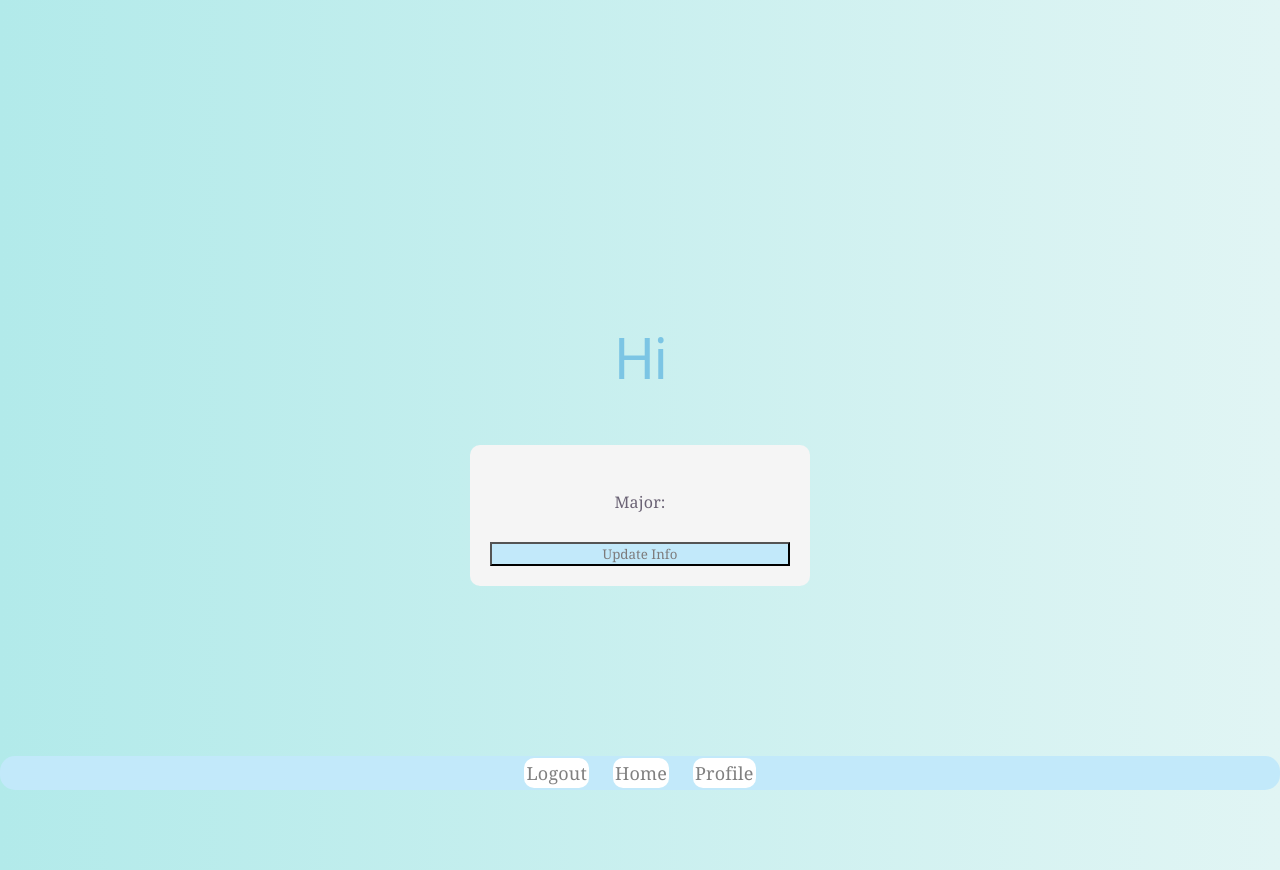
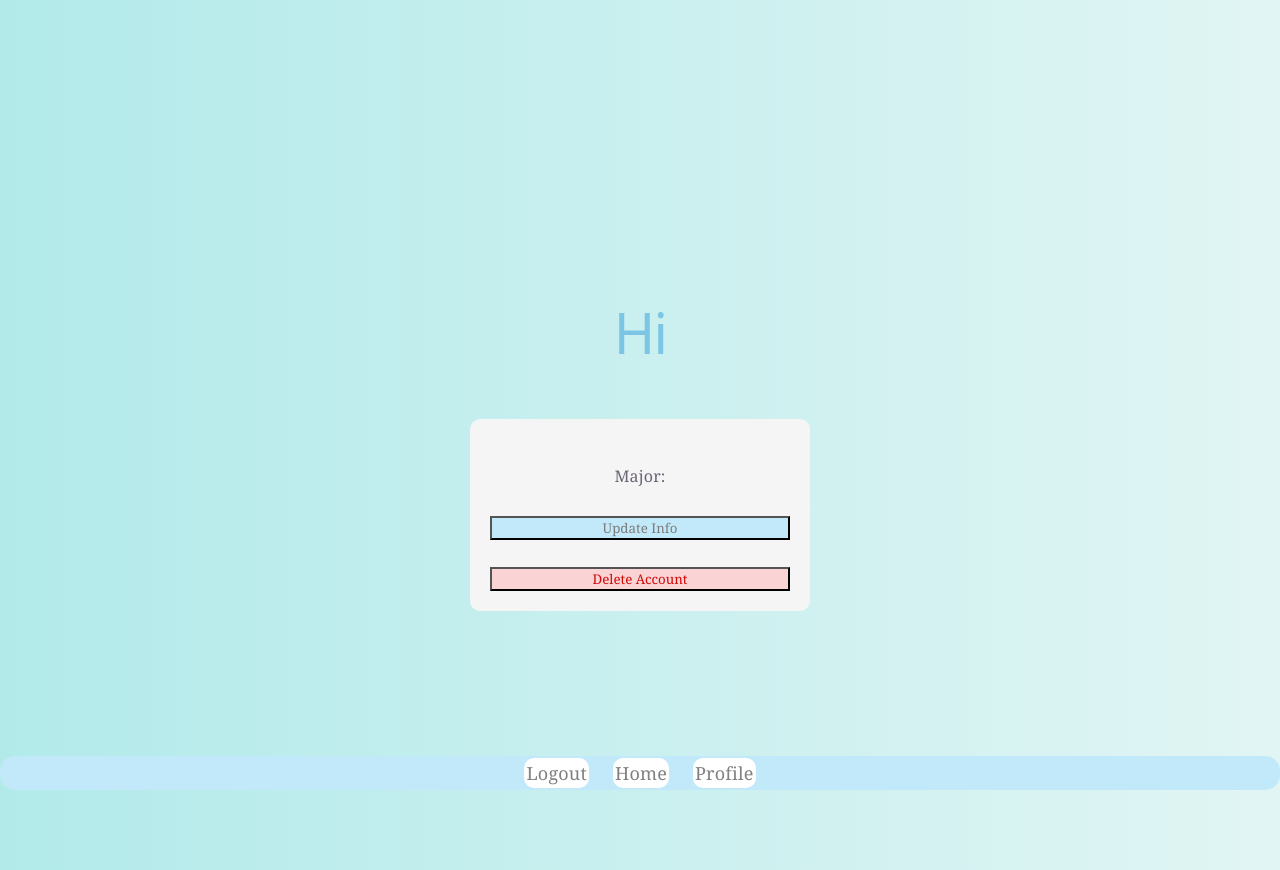
Before and after one commit to shane-thoma/intern-buddy, a React app in the folder frontend/: page /Profile in a window 1280 px wide. Built offline with nearby package versions, Linux system fonts and the light colour scheme; no server answers; the HTML template or start-up script is replaced by a standard one.

Commit message:
Added css for delete account button.

```diff
--- a/frontend/src/Profile.css
+++ b/frontend/src/Profile.css
@@ -45,6 +45,18 @@ body {
     cursor: pointer;
 }
 
+.delete-account-button button {
+    padding: 8px 14px;
+    cursor: pointer;
+}
+
+.delete-account-button{
+    margin-top: 15px;
+    text-align: center;
+    color:rgb(207, 8, 8);
+    background-color: rgb(250, 212, 212);
+}
+
 .profile-container{
     display:flex;
     flex-direction: column;
--- a/frontend/src/Profile.jsx
+++ b/frontend/src/Profile.jsx
@@ -75,6 +75,9 @@ function Profile() {
                         <button className="popup-content-close" onClick={() => setUpdateInfo(false)}>Close</button>
                     </div>
                 )}
+
+                {/* ADD DELETE BUTTON ONCLICK FUNCTIONALITY*/}
+                <button className="delete-account-button">Delete Account</button>
             </div>
 
             <div className="saved-internship-container">
```
